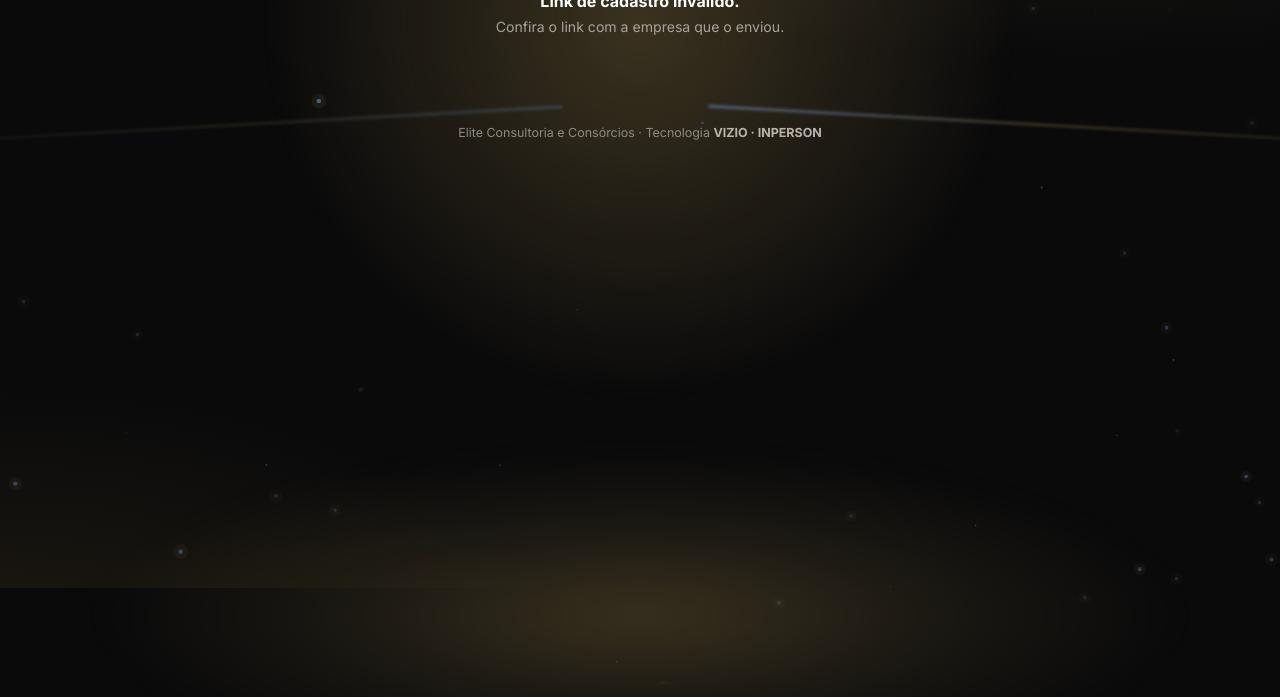
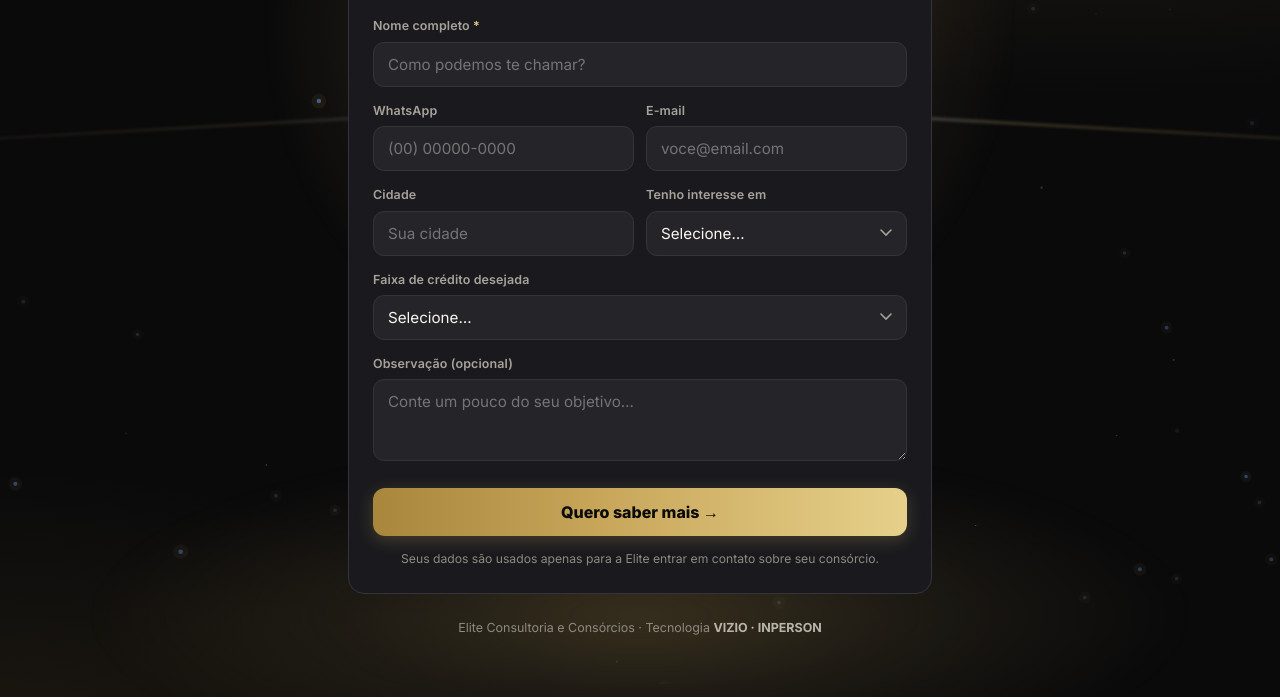
Before and after one commit to Isaacns/elite-consorcio, a plain HTML site: page cadastro.html in a window 1280 px wide. Shown: the part 212-909 px from the top of the page. Before the commit the page ends 800 px from the top, so only its background shows below. Drawn offline with nearby package versions, Linux system fonts and the light colour scheme.

Commit message:
Link curto de auto-cadastro: token padrão por instância (fallback)
cadastro.html passa a aceitar ?t=<token> OU CFG.cadastroToken (fallback da
instância single-org). Elite ganha cadastroToken no dados.js → link vira
apenas /cadastro.html, sem o UUID. Base multi-empresa não define o token
(continua exigindo ?t=). Mudança idêntica nos dois; aditiva.

Co-Authored-By: Claude Opus 4.8 <noreply@anthropic.com>

```diff
--- a/cadastro.html
+++ b/cadastro.html
@@ -92,7 +92,7 @@ a:focus-visible,button:focus-visible,input:focus-visible,select:focus-visible,te
 
   el("foot").innerHTML='Elite Consultoria e Consórcios · Tecnologia <b style="color:#B9B4AA">VIZIO · INPERSON</b>';
 
-  var token=q("t");
+  var token=q("t")||CFG.cadastroToken||"";
   if(!token){errFull("Link de cadastro inválido.");return;}
   if(!CFG.supabaseUrl||!window.supabase){errFull("Serviço indisponível no momento.");return;}
   var SB=window.supabase.createClient(CFG.supabaseUrl,CFG.supabaseKey);
--- a/dados.js
+++ b/dados.js
@@ -14,6 +14,8 @@ const DADOS = {
     // Projeto Supabase DEDICADO da Elite: elite-consorcio (sa-east-1, ref wcjvmgmxizhwaolyusvx).
     supabaseUrl: "https://wcjvmgmxizhwaolyusvx.supabase.co",
     supabaseKey: "sb_publishable_nIg3tcSJqvOy_tsaVneMNw_qbdrP7Hj",
+    // Token padrão do link curto de auto-cadastro (single-org). O base multi-empresa NÃO define isto (usa ?t=).
+    cadastroToken: "61874307-d568-4aee-adb6-f3de7f03342e",
     // TODO: link de checkout do produto "Vizio Consórcio — Mensal" (Stripe)
     assinaturaUrl: "https://buy.stripe.com/PREENCHER"
   },
```
